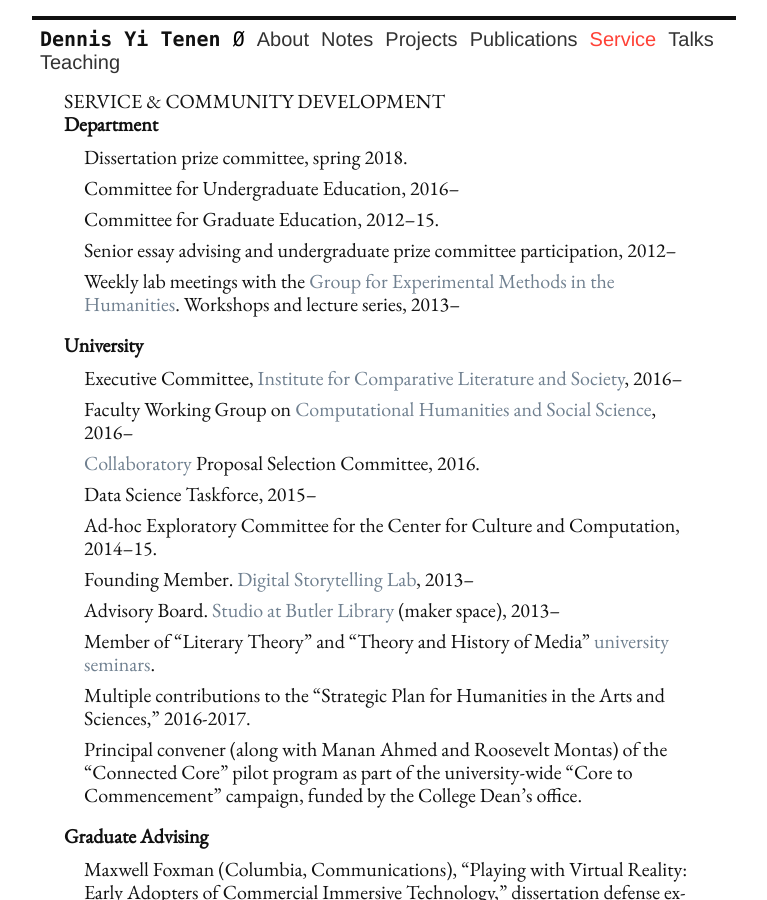
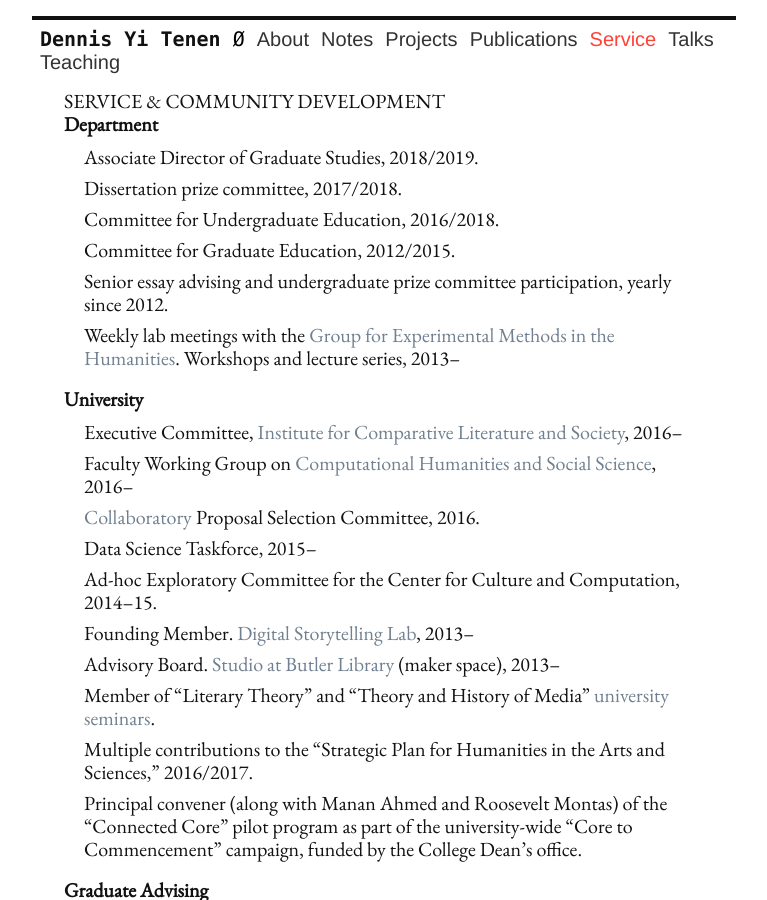
Before and after one commit to denten/denten.github.io, a Jekyll site: the page built from _pages/service.md, in a window 1280 px wide and 900 px high. Shown: the whole window, without its empty margins (256-1023 px from the left). Built offline with Jekyll 4.4.1, drawn with Linux system fonts in a browser that asks for light colours.

Commit message:
small updates

```diff
--- a/_includes/CV/08-service.md
+++ b/_includes/CV/08-service.md
@@ -2,11 +2,12 @@
 
 #### Department
 
-- Dissertation prize committee, spring 2018.
-- Committee for Undergraduate Education, 2016--
-- Committee for Graduate Education, 2012--15.
+- Associate Director of Graduate Studies, 2018/2019.
+- Dissertation prize committee, 2017/2018.
+- Committee for Undergraduate Education, 2016/2018.
+- Committee for Graduate Education, 2012/2015.
 - Senior essay advising and undergraduate prize committee participation,
-  2012--
+  yearly since 2012.
 - Weekly lab meetings with the [Group for Experimental Methods in the
   Humanities](http://xpmethod.plaintext.in/). Workshops and lecture series,
 2013--
@@ -30,7 +31,7 @@
 - Member of "Literary Theory" and "Theory and History of Media" [university
   seminars](http://universityseminars.columbia.edu/seminars/list-of-seminars/).
 - Multiple contributions to the "Strategic Plan for Humanities in the Arts and
-  Sciences," 2016-2017.
+  Sciences," 2016/2017.
 - Principal convener (along with Manan Ahmed and Roosevelt Montas) of the
   "Connected Core" pilot program as part of the university-wide "Core to
 Commencement" campaign, funded by the College Dean's office.
```
